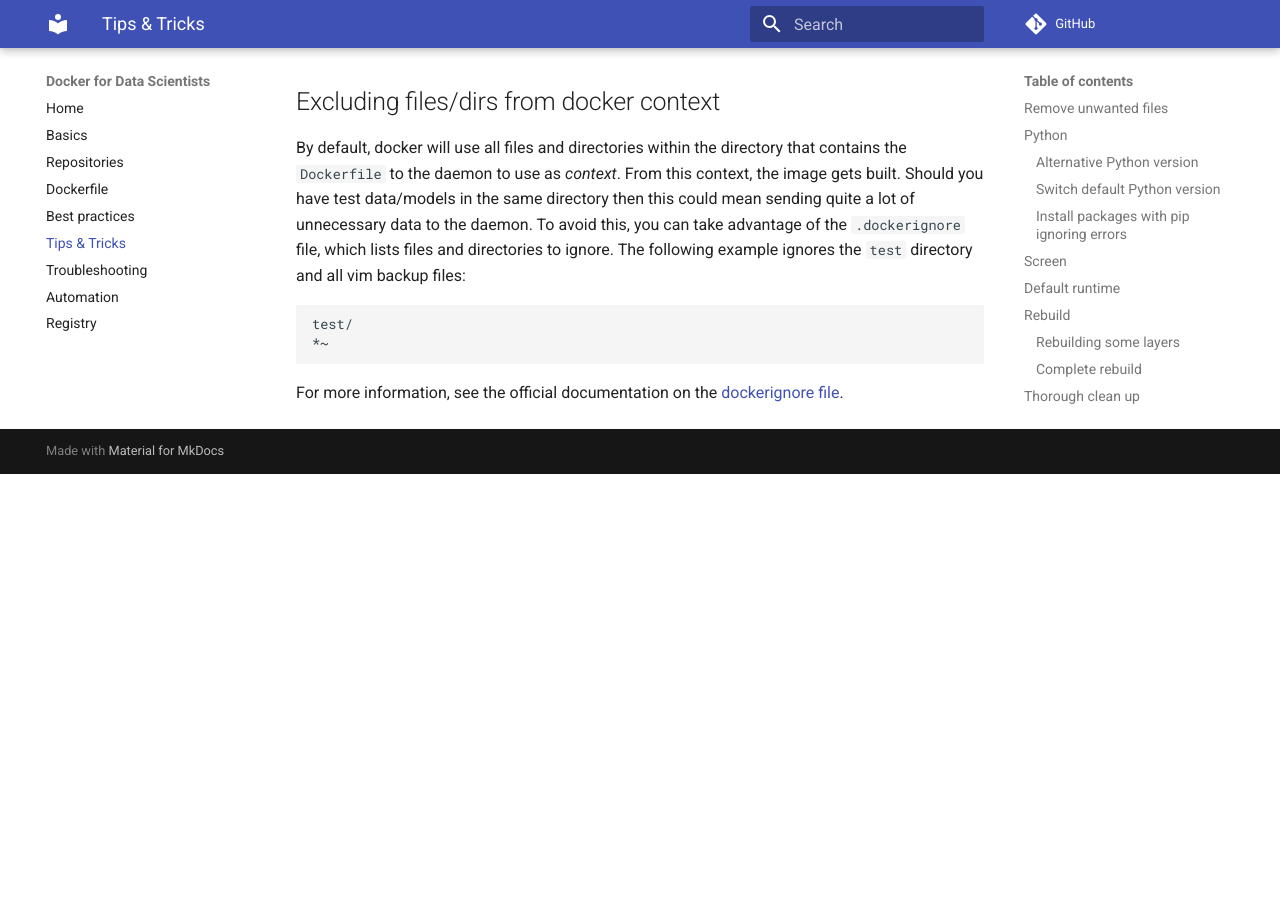
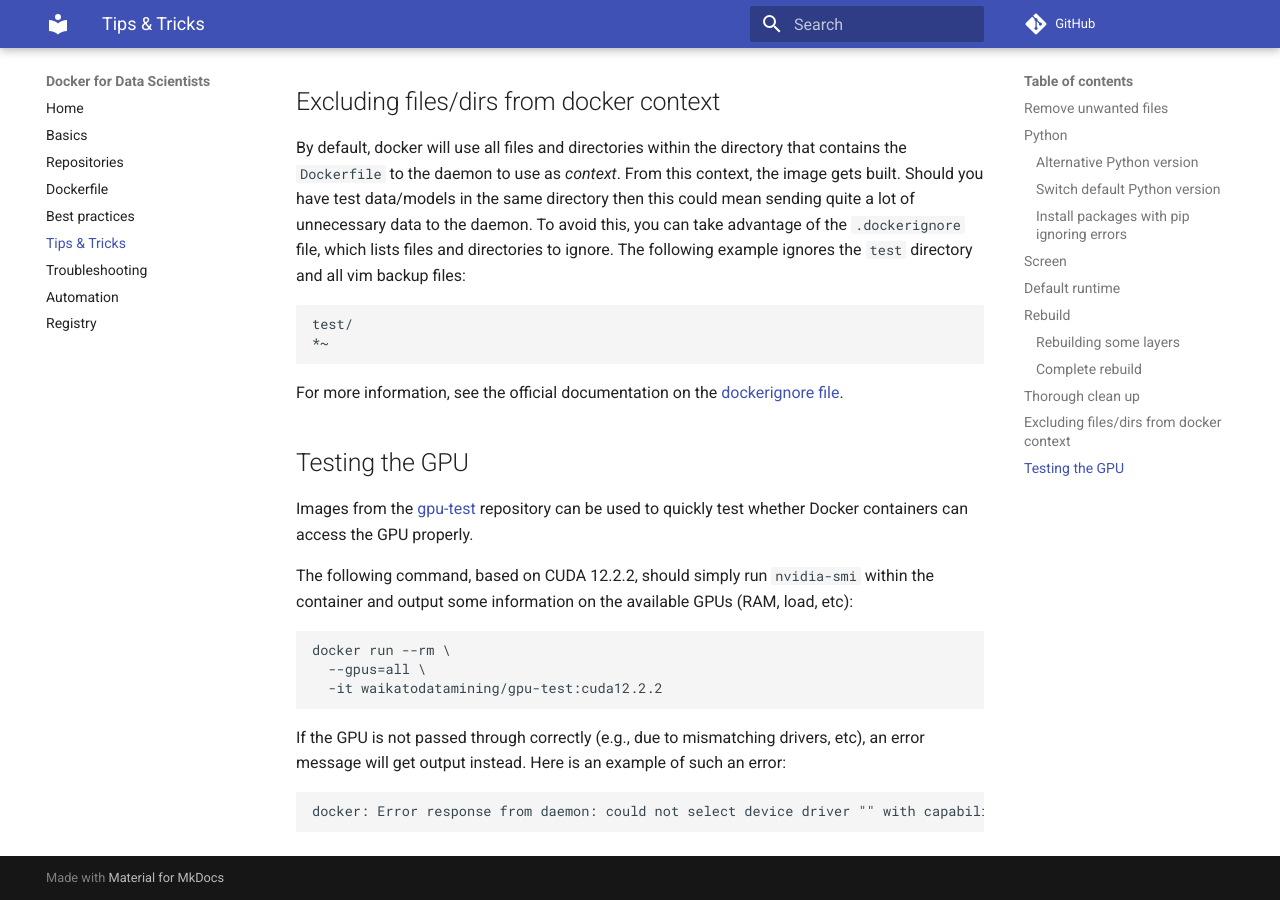
Before and after one commit to waikato-datamining/docker-for-data-scientists, an MkDocs documentation site: the page built from docs/tips_and_tricks.md, in a window 1280 px wide and 900 px high, scrolled down 4177 px. Built offline with MkDocs 1.6.1 and Material for MkDocs 9.7.7, drawn with Linux system fonts in a browser that asks for light colours; comment, search, counter and statistics services are not loaded; before the commit the page ends 4651 px from its top, so only the background shows below that.

Commit message:
added section for testing the GPU

````diff
--- a/docs/tips_and_tricks.md
+++ b/docs/tips_and_tricks.md
@@ -211,3 +211,25 @@ test/
 ```
 
 For more information, see the official documentation on the [dockerignore file](https://docs.docker.com/engine/reference/builder/#dockerignore-file).
+
+
+# Testing the GPU
+
+Images from the [gpu-test](https://github.com/waikato-datamining/gpu-test) repository
+can be used to quickly test whether Docker containers can access the GPU properly.
+
+The following command, based on CUDA 12.2.2, should simply run `nvidia-smi` within
+the container and output some information on the available GPUs (RAM, load, etc):
+
+```
+docker run --rm \
+  --gpus=all \
+  -it waikatodatamining/gpu-test:cuda12.2.2
+```
+
+If the GPU is not passed through correctly (e.g., due to mismatching drivers, etc),
+an error message will get output instead. Here is an example of such an error:
+
+```
+docker: Error response from daemon: could not select device driver "" with capabilities: [[gpu]].
+```
````
